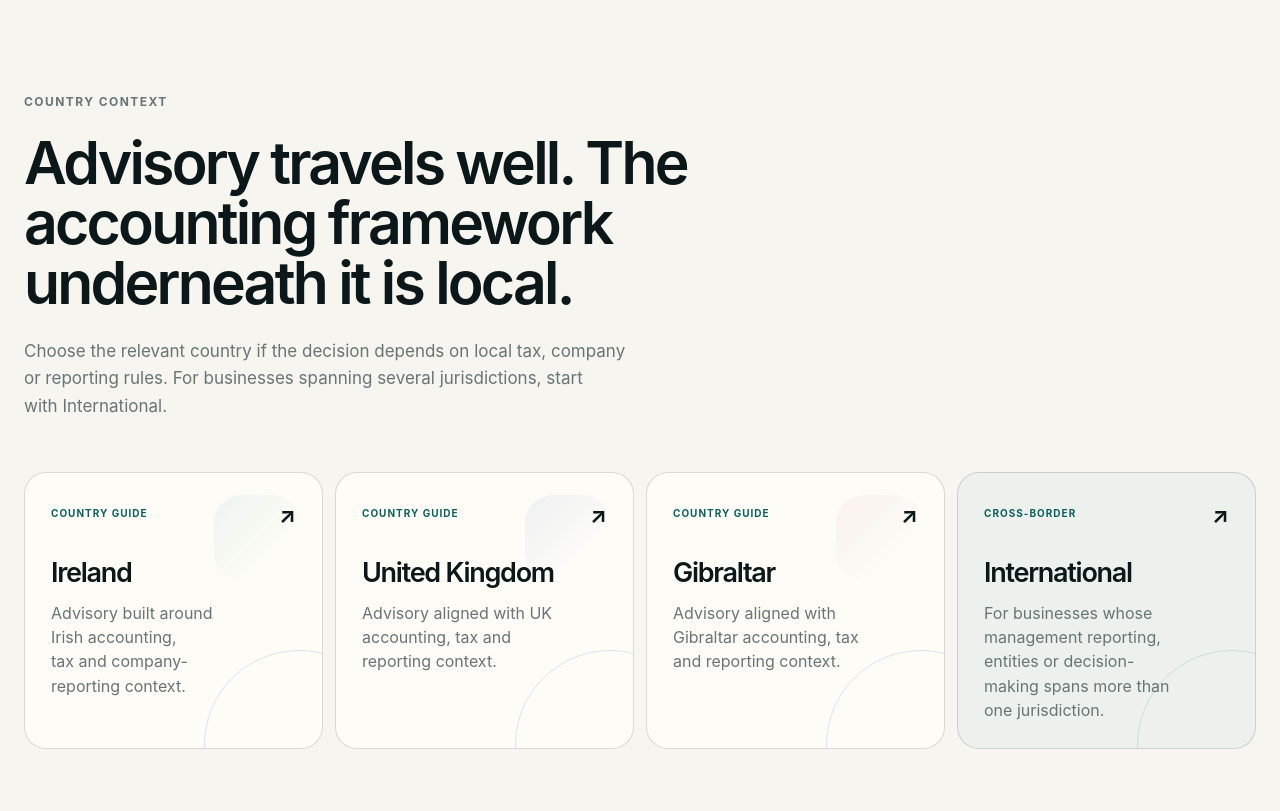
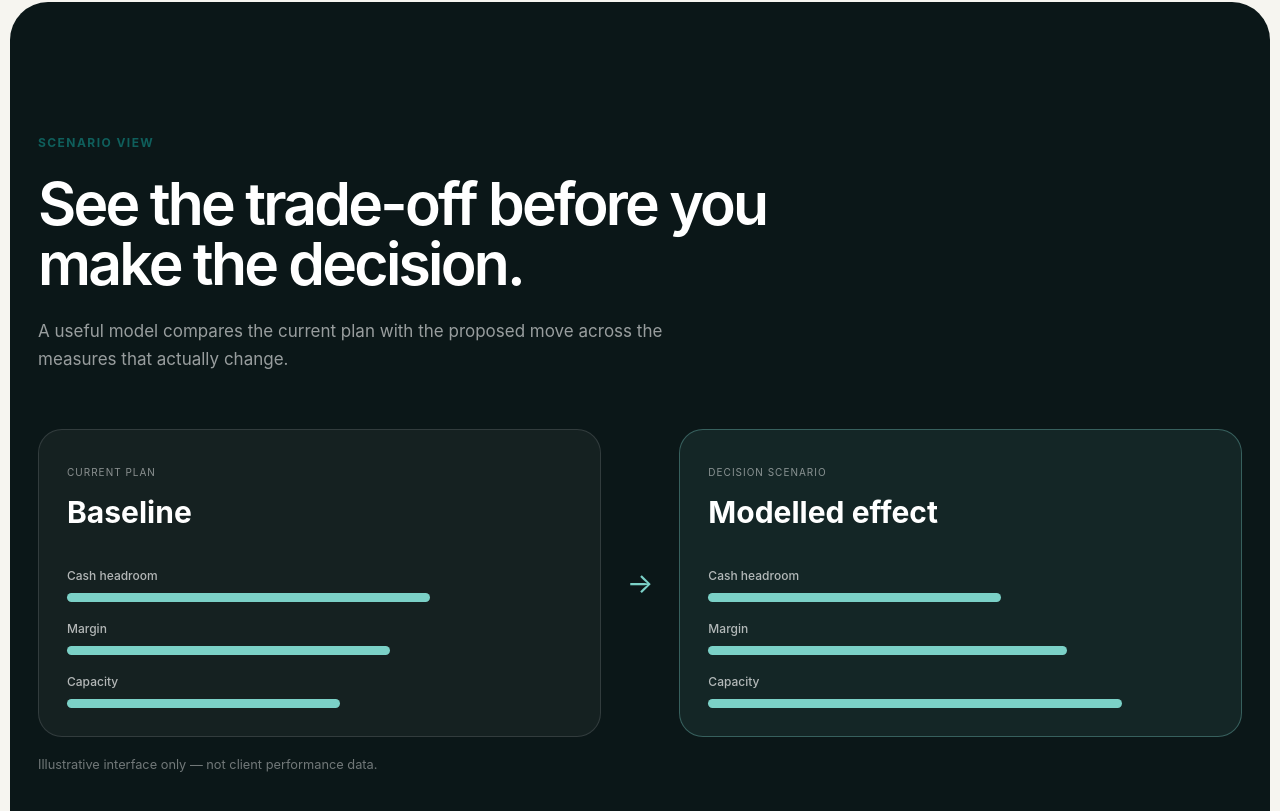
Before and after one commit to victoriashiel/Shiel-ltd, a Next.js app: page /advisory in a window 1280 px wide. Shown: the part 4709-5520 px from the top of the page. Built offline with nearby package versions, Linux system fonts and the light colour scheme; no server answers.

Commit message:
Add editorial service visual to advisory

```diff
--- a/app/advisory/page.tsx
+++ b/app/advisory/page.tsx
@@ -208,6 +208,36 @@ export default function AdvisoryPage() {
         </div>
       </section>
 
+      <section className={`section-pad ${styles.editorialSection}`} data-service-reveal>
+        <div className={styles.editorialHeader}>
+          <p className="eyebrow">Scenario view</p>
+          <h2>See the trade-off before you make the decision.</h2>
+          <p>A useful model compares the current plan with the proposed move across the measures that actually change.</p>
+        </div>
+        <div className={styles.scenarioCompare} role="img" aria-label="Illustrative comparison between a current plan and a decision scenario">
+          <div className={styles.comparePanel}>
+            <span>Current plan</span>
+            <strong>Baseline</strong>
+            <div className={styles.compareRows}>
+              <p><b>Cash headroom</b><i style={{ width: "72%" }} /></p>
+              <p><b>Margin</b><i style={{ width: "64%" }} /></p>
+              <p><b>Capacity</b><i style={{ width: "54%" }} /></p>
+            </div>
+          </div>
+          <div className={styles.compareArrow} aria-hidden="true">→</div>
+          <div className={`${styles.comparePanel} ${styles.comparePanelActive}`}>
+            <span>Decision scenario</span>
+            <strong>Modelled effect</strong>
+            <div className={styles.compareRows}>
+              <p><b>Cash headroom</b><i style={{ width: "58%" }} /></p>
+              <p><b>Margin</b><i style={{ width: "71%" }} /></p>
+              <p><b>Capacity</b><i style={{ width: "82%" }} /></p>
+            </div>
+          </div>
+        </div>
+        <small className={styles.illustrativeNote}>Illustrative interface only — not client performance data.</small>
+      </section>
+
       <ServiceCountries
         eyebrow="Country context"
         title="Advisory travels well. The accounting framework underneath it is local."
```
